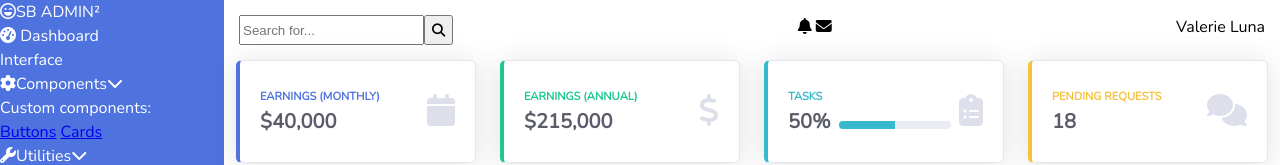
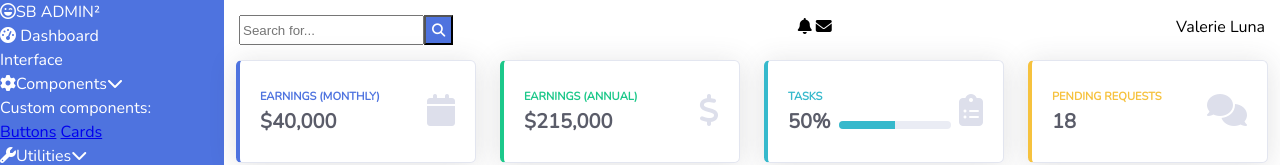
Before and after one commit to CRAEW/sass-group-project, a plain HTML site: page index.html in a window 1280 px wide. Shown: the top 165 px of the page. Drawn offline with nearby package versions, Linux system fonts and the light colour scheme; files whose address does not match are found by name.

Commit message:
version 15h20

```diff
--- a/scss/main.scss
+++ b/scss/main.scss
@@ -29,6 +29,11 @@ body {
         flex-direction: row;
         justify-content: space-between;
         padding: 15px;
+
+        .searchButton {
+            background-color: $Primary;
+            color: #fff;
+        }
     }
 
     nav {
```
Also changed, not shown: css/main.css, 1 other file.
